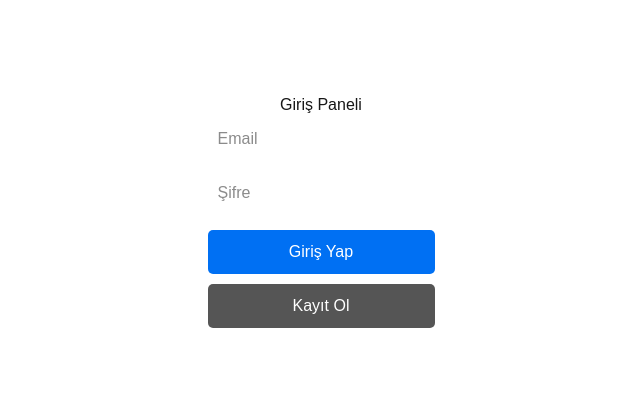
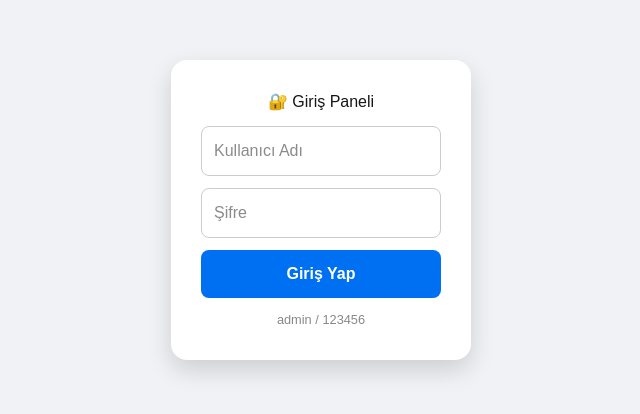
Before and after one commit to hasandemiray/midyeapp, a Next.js app: page /login in a window 1280 px wide. Shown: the part 190-604 px from the top of the page, without its empty margins (319-959 px from the left). Built offline with nearby package versions, Linux system fonts and the light colour scheme; no server answers.

Commit message:
username login sistemi

```diff
--- a/app/login/page.js
+++ b/app/login/page.js
@@ -5,11 +5,24 @@ import { supabase } from '../lib/supabase'
 import { useRouter } from 'next/navigation'
 
 export default function Login() {
-  const [email, setEmail] = useState('')
+  const [username, setUsername] = useState('')
   const [password, setPassword] = useState('')
   const router = useRouter()
 
+  // 🔥 kullanıcı adı → email eşleştirme
+  const userMap = {
+    admin: 'admin@test.com',
+    worker: 'worker@test.com'
+  }
+
   const handleLogin = async () => {
+    const email = userMap[username]
+
+    if (!email) {
+      alert('Kullanıcı bulunamadı')
+      return
+    }
+
     const { error } = await supabase.auth.signInWithPassword({
       email,
       password
@@ -18,72 +31,72 @@ export default function Login() {
     if (!error) {
       router.push('/')
     } else {
-      alert('Giriş hatalı')
-    }
-  }
-
-  const handleRegister = async () => {
-    const { error } = await supabase.auth.signUp({
-      email,
-      password
-    })
-
-    if (!error) {
-      alert('Kayıt başarılı')
-    } else {
-      alert('Kayıt hatası')
+      alert('Şifre yanlış')
     }
   }
 
   return (
     <div style={{
-      padding: 20,
-      maxWidth: 300,
-      margin: 'auto',
+      minHeight: '100vh',
+      background: '#f0f2f5',
       display: 'flex',
-      flexDirection: 'column'
+      justifyContent: 'center',
+      alignItems: 'center'
     }}>
-      <h2 style={{ textAlign: 'center' }}>Giriş Paneli</h2>
+      <div style={{
+        background: 'white',
+        padding: 30,
+        borderRadius: 16,
+        width: 300,
+        boxShadow: '0 10px 25px rgba(0,0,0,0.15)',
+        display: 'flex',
+        flexDirection: 'column',
+        gap: 12
+      }}>
+
+        <h2 style={{ textAlign: 'center' }}>🔐 Giriş Paneli</h2>
 
         <input
-        placeholder="Email"
-        onChange={e => setEmail(e.target.value)}
-        style={{ padding: 10, marginBottom: 10 }}
+          placeholder="Kullanıcı Adı"
+          onChange={e => setUsername(e.target.value)}
+          style={{
+            padding: 12,
+            borderRadius: 8,
+            border: '1px solid #ccc'
+          }}
         />
 
         <input
           placeholder="Şifre"
           type="password"
           onChange={e => setPassword(e.target.value)}
-        style={{ padding: 10, marginBottom: 15 }}
+          style={{
+            padding: 12,
+            borderRadius: 8,
+            border: '1px solid #ccc'
+          }}
         />
 
         <button
           onClick={handleLogin}
           style={{
-          padding: 10,
-          marginBottom: 10,
+            padding: 12,
+            borderRadius: 8,
+            border: 'none',
             background: '#0070f3',
             color: 'white',
-          border: 'none',
-          borderRadius: 5
+            fontWeight: 'bold',
+            fontSize: 16
           }}
         >
           Giriş Yap
         </button>
 
-      <button
-        onClick={handleRegister}
-        style={{
-          padding: 10,
-          background: '#555',
-          color: 'white',
-          border: 'none',
-          borderRadius: 5
-        }}
-      >
-        Kayıt Ol
-      </button>
+        <small style={{ textAlign: 'center', color: '#888' }}>
+          admin / 123456
+        </small>
+
+      </div>
     </div>
   )
 }
```
Lines whose indentation alone changed are shown as unchanged.
